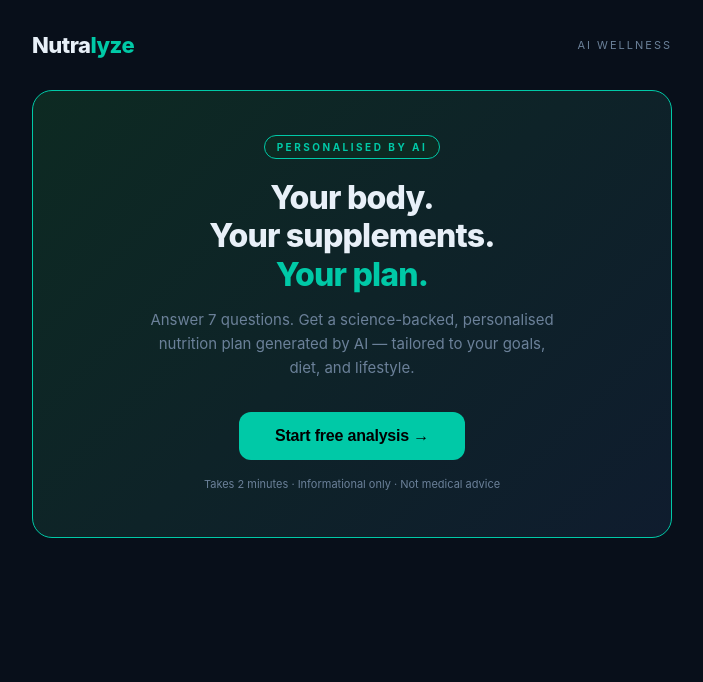
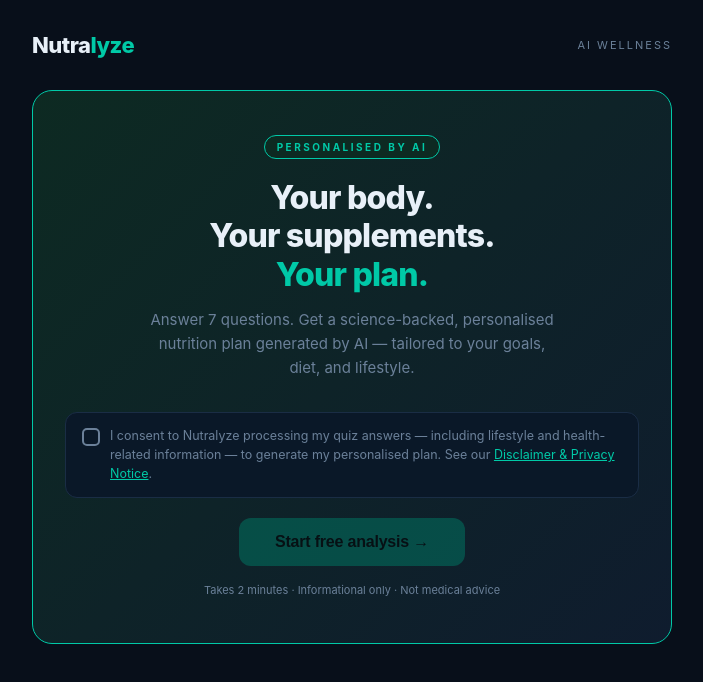
Before and after one commit to TonyD68/Nutralyze, a React (Vite) app in the folder nutralyze-quiz-deploy/nutralyze-quiz-deploy/: page / in a window 1280 px wide. Shown: the top 682 px of the page, without its empty margins (288-991 px from the left). Built offline with nearby package versions, Linux system fonts and the light colour scheme.

Commit message:
Add files via upload

```diff
--- a/nutralyze-quiz-deploy/nutralyze-quiz-deploy/src/NutralyzeQuiz.jsx
+++ b/nutralyze-quiz-deploy/nutralyze-quiz-deploy/src/NutralyzeQuiz.jsx
@@ -113,65 +113,55 @@ function selectProducts(answers) {
   const sun = answers.sun || "";
   const activity = answers.activity || "";
 
-  // Always recommend Vitamin D if limited sun
   if (sun.includes("Limited") || sun.includes("Very little") || sun.includes("northern")) {
     selected.push("vitamin-d");
   }
 
-  // Energy goals
   if (goal.includes("energy") || concerns.includes("Fatigue & low energy")) {
     selected.push("b12");
     selected.push("coq10");
     if (!selected.includes("iron")) selected.push("iron");
   }
 
-  // Immunity
   if (goal.includes("immunity") || concerns.includes("Frequent illness")) {
     if (!selected.includes("vitamin-c")) selected.push("vitamin-c");
     if (!selected.includes("zinc")) selected.push("zinc");
     if (!selected.includes("vitamin-d")) selected.push("vitamin-d");
   }
 
-  // Sleep / stress
   if (goal.includes("sleep") || sleep.includes("Struggling") || sleep.includes("Chronically") || concerns.includes("Stress")) {
     if (!selected.includes("magnesium")) selected.push("magnesium");
     if (!selected.includes("ashwagandha")) selected.push("ashwagandha");
   }
 
-  // Athletic / weight
   if (goal.includes("Athletic") || goal.includes("Weight")) {
     if (!selected.includes("omega-3")) selected.push("omega-3");
     if (!selected.includes("magnesium")) selected.push("magnesium");
     if (!selected.includes("zinc")) selected.push("zinc");
   }
 
-  // Vegan/vegetarian → B12 always
   if (diet.includes("Vegetarian") || diet.includes("Vegan")) {
     if (!selected.includes("b12")) selected.push("b12");
     if (!selected.includes("iron")) selected.push("iron");
     if (!selected.includes("omega-3")) selected.push("omega-3");
   }
 
-  // Joint pain
   if (concerns.includes("Joint or muscle pain")) {
     if (!selected.includes("omega-3")) selected.push("omega-3");
     if (!selected.includes("magnesium")) selected.push("magnesium");
   }
 
-  // Active people
   if (activity.includes("Very active") || activity.includes("Moderately")) {
     if (!selected.includes("magnesium")) selected.push("magnesium");
     if (!selected.includes("coq10")) selected.push("coq10");
   }
 
-  // Fallback: always show at least 3
   if (selected.length < 3) {
     ["vitamin-d", "magnesium", "vitamin-c"].forEach(k => {
       if (!selected.includes(k)) selected.push(k);
     });
   }
 
-  // Max 4 products
   return [...new Set(selected)].slice(0, 4).map(k => PRODUCTS[k]);
 }
 
@@ -390,22 +380,59 @@ const styles = {
     maxWidth: 420,
     margin: "0 auto 32px",
   },
-  btnStart: {
-    background: palette.accent,
+  btnStart: (disabled) => ({
+    background: disabled ? palette.accentDim : palette.accent,
     border: "none",
     color: "#000",
     padding: "15px 36px",
     borderRadius: 12,
     fontSize: 16,
     fontWeight: 800,
-    cursor: "pointer",
+    cursor: disabled ? "not-allowed" : "pointer",
     letterSpacing: "-0.2px",
-  },
+    opacity: disabled ? 0.5 : 1,
+    transition: "all 0.15s ease",
+  }),
   disclaimer: {
     fontSize: 11,
     color: palette.muted,
     marginTop: 16,
     lineHeight: 1.5,
+  },
+  // Consent checkbox styles (GDPR Article 9 — explicit opt-in before quiz starts)
+  consentRow: {
+    display: "flex",
+    alignItems: "flex-start",
+    gap: 10,
+    textAlign: "left",
+    background: palette.optionBg,
+    border: `1.5px solid ${palette.cardBorder}`,
+    borderRadius: 12,
+    padding: "14px 16px",
+    marginBottom: 20,
+    cursor: "pointer",
+  },
+  consentCheckbox: (checked) => ({
+    width: 18,
+    height: 18,
+    borderRadius: 5,
+    border: `2px solid ${checked ? palette.accent : palette.muted}`,
+    background: checked ? palette.accent : "transparent",
+    flexShrink: 0,
+    marginTop: 1,
+    display: "flex",
+    alignItems: "center",
+    justifyContent: "center",
+    transition: "all 0.15s ease",
+  }),
+  consentText: {
+    fontSize: 12.5,
+    color: palette.muted,
+    lineHeight: 1.5,
+  },
+  consentLink: {
+    color: palette.accent,
+    textDecoration: "underline",
   },
   emailRow: {
     display: "flex",
@@ -441,7 +468,6 @@ const styles = {
     marginTop: 10,
     fontWeight: 600,
   },
-  // Product card styles
   productsSection: {
     marginTop: 32,
     paddingTop: 28,
@@ -579,6 +605,10 @@ export default function NutralyzeQuiz() {
   const [email, setEmail] = useState("");
   const [emailSent, setEmailSent] = useState(false);
 
+  // GDPR Article 9 — explicit opt-in consent, required before any quiz answers
+  // (which include lifestyle/health-related data) are collected or processed.
+  const [consentGiven, setConsentGiven] = useState(false);
+
   const currentStep = STEPS[step];
   const progress = (step / STEPS.length) * 100;
   const currentAnswer = answers[currentStep?.id];
@@ -651,21 +681,23 @@ Choose 3-4 keys from this list that best match your supplement recommendations:
 Important: All recommendations must be informational and educational only — not medical advice. Use confident, evidence-based language. Be specific to their profile, not generic. Keep it concise and actionable.`;
 
     try {
-      const response = await fetch("/api/generate-plan", {
+      const response = await fetch("https://api.anthropic.com/v1/messages", {
         method: "POST",
         headers: { "Content-Type": "application/json" },
-        body: JSON.stringify({ prompt }),
+        body: JSON.stringify({
+          model: "claude-sonnet-4-6",
+          max_tokens: 1100,
+          messages: [{ role: "user", content: prompt }],
+        }),
       });
       const data = await response.json();
-      const fullText = data.text || "";
+      const fullText = data.content?.find((b) => b.type === "text")?.text || "";
 
-      // Parse PRODUCTS line and strip it from visible text
       const productsMatch = fullText.match(/PRODUCTS:([a-z0-9,\-]+)/i);
       if (productsMatch) {
         const keys = productsMatch[1].split(",").map(k => k.trim()).filter(k => PRODUCTS[k]);
         setProducts(keys.slice(0, 4).map(k => PRODUCTS[k]));
       } else {
-        // Fallback to answer-based selection
         setProducts(selectProducts(answers));
       }
 
@@ -691,30 +723,8 @@ Important: All recommendations must be informational and educational only — no
     if (step > 0) setStep(step - 1);
   }
 
-  const [emailSending, setEmailSending] = useState(false);
-  const [emailErrorMsg, setEmailErrorMsg] = useState("");
-
-  async function handleEmailSubmit() {
-    if (!email.includes("@")) return;
-    setEmailSending(true);
-    setEmailErrorMsg("");
-    try {
-      const response = await fetch("/api/save-lead", {
-        method: "POST",
-        headers: { "Content-Type": "application/json" },
-        body: JSON.stringify({ email, planText: result, products }),
-      });
-      const data = await response.json();
-      if (data.emailSent) {
-        setEmailSent(true);
-      } else {
-        setEmailErrorMsg("We saved your details but couldn't send the email right now.");
-      }
-    } catch (e) {
-      setEmailErrorMsg("Something went wrong. Please try again.");
-    } finally {
-      setEmailSending(false);
-    }
+  function handleEmailSubmit() {
+    if (email.includes("@")) setEmailSent(true);
   }
 
   function renderResult() {
@@ -744,7 +754,47 @@ Important: All recommendations must be informational and educational only — no
           <div style={styles.heroSub}>
             Answer 7 questions. Get a science-backed, personalised nutrition plan generated by AI — tailored to your goals, diet, and lifestyle.
           </div>
-          <button style={styles.btnStart} onClick={() => setScreen("quiz")}>
+
+          {/* GDPR Article 9 explicit consent — required before quiz starts,
+              since answers include lifestyle/health-related information. */}
+          <div
+            style={styles.consentRow}
+            onClick={() => setConsentGiven(!consentGiven)}
+            role="checkbox"
+            aria-checked={consentGiven}
+            tabIndex={0}
+            onKeyDown={(e) => {
+              if (e.key === "Enter" || e.key === " ") {
+                e.preventDefault();
+                setConsentGiven(!consentGiven);
+              }
+            }}
+          >
+            <div style={styles.consentCheckbox(consentGiven)}>
+              {consentGiven && <CheckIcon />}
+            </div>
+            <div style={styles.consentText}>
+              I consent to Nutralyze processing my quiz answers — including
+              lifestyle and health-related information — to generate my
+              personalised plan. See our{" "}
+              <a
+                href="/disclaimer"
+                target="_blank"
+                rel="noopener noreferrer"
+                style={styles.consentLink}
+                onClick={(e) => e.stopPropagation()}
+              >
+                Disclaimer &amp; Privacy Notice
+              </a>
+              .
+            </div>
+          </div>
+
+          <button
+            style={styles.btnStart(!consentGiven)}
+            disabled={!consentGiven}
+            onClick={() => consentGiven && setScreen("quiz")}
+          >
             Start free analysis →
           </button>
           <div style={styles.disclaimer}>
@@ -792,10 +842,8 @@ Important: All recommendations must be informational and educational only — no
             {renderResult()}
           </div>
 
-          {/* Affiliate Products */}
           {products.length > 0 && <ProductCards products={products} />}
 
-          {/* Email capture */}
           <div style={{ borderTop: `1px solid ${palette.cardBorder}`, paddingTop: 24, marginTop: 28 }}>
             <div style={{ fontSize: 15, fontWeight: 600, marginBottom: 6 }}>
               Save your plan
@@ -804,7 +852,6 @@ Important: All recommendations must be informational and educational only — no
               Enter your email to receive your full plan + weekly wellness tips.
             </div>
             {!emailSent ? (
-              <>
               <div style={styles.emailRow}>
                 <input
                   style={styles.emailInput}
@@ -813,14 +860,10 @@ Important: All recommendations must be informational and educational only — no
                   value={email}
                   onChange={(e) => setEmail(e.target.value)}
                 />
-                  <button style={styles.btnEmail} onClick={handleEmailSubmit} disabled={emailSending}>
-                    {emailSending ? "Sending…" : "Send plan"}
+                <button style={styles.btnEmail} onClick={handleEmailSubmit}>
+                  Send plan
                 </button>
               </div>
-                {emailErrorMsg && (
-                  <div style={{ color: palette.error, fontSize: 12, marginTop: 8 }}>{emailErrorMsg}</div>
-                )}
-              </>
             ) : (
               <div style={styles.emailSent}>✓ Plan sent — check your inbox!</div>
             )}
@@ -828,7 +871,15 @@ Important: All recommendations must be informational and educational only — no
 
           <button
             style={{ ...styles.btnBack, marginTop: 24, width: "100%", textAlign: "center" }}
-            onClick={() => { setScreen("hero"); setStep(0); setAnswers({}); setResult(""); setProducts([]); setEmailSent(false); }}
+            onClick={() => {
+              setScreen("hero");
+              setStep(0);
+              setAnswers({});
+              setResult("");
+              setProducts([]);
+              setEmailSent(false);
+              setConsentGiven(false);
+            }}
           >
             ← Start over
           </button>
```
Lines whose indentation alone changed are shown as unchanged.
